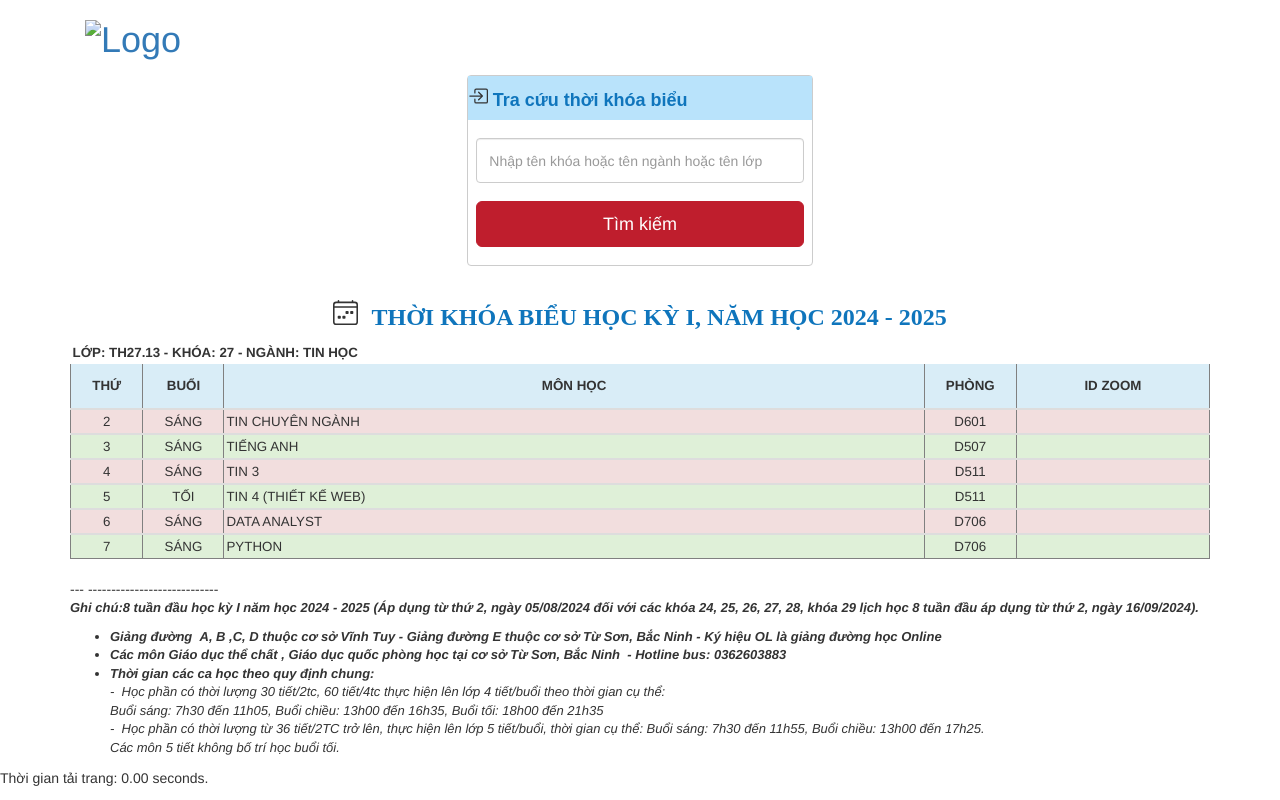
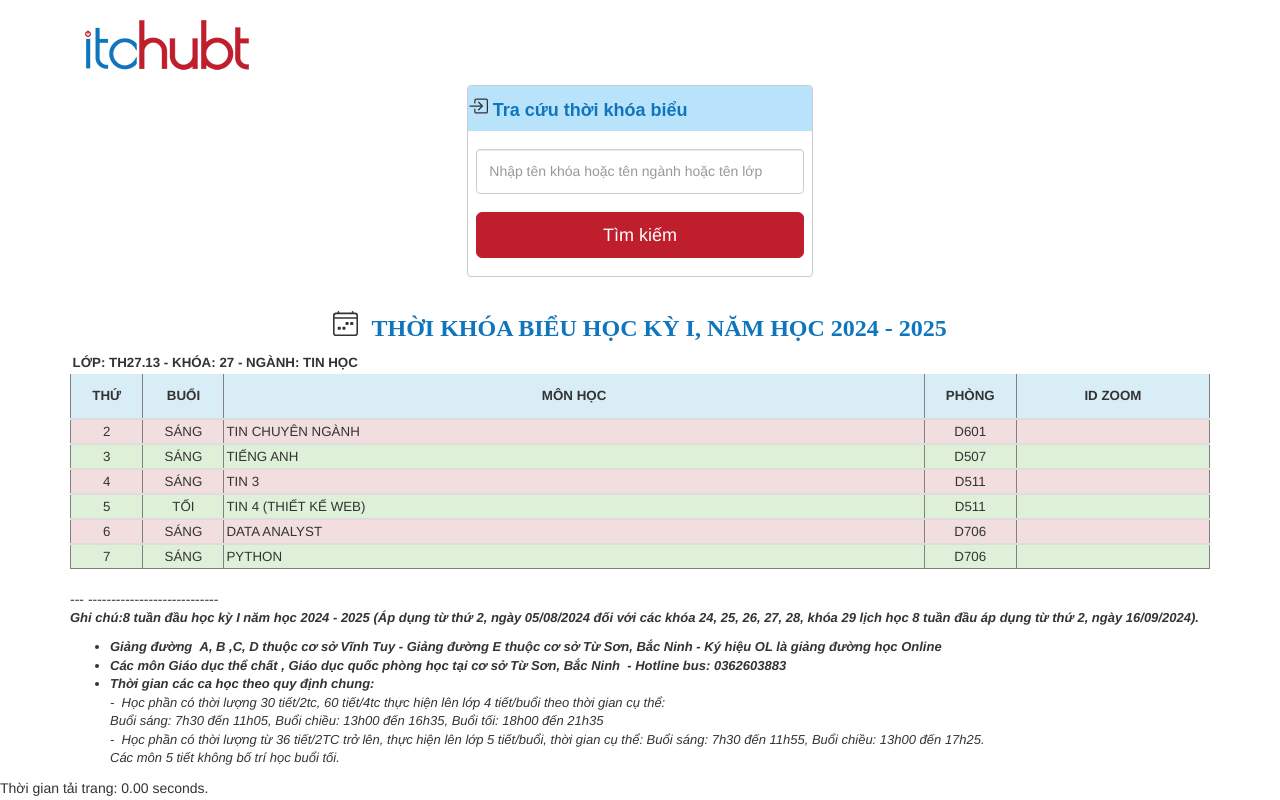
Before and after one commit to Trunghidro/tkb-hubt, a plain HTML site: page index.html in a window 1280 px wide. Drawn offline with nearby package versions, Linux system fonts and the light colour scheme.

Commit message:
updatelogo

```diff
--- a/index.html
+++ b/index.html
@@ -9,7 +9,7 @@
   <script src="https://maxcdn.bootstrapcdn.com/bootstrap/3.4.1/js/bootstrap.min.js"></script>
 <div class="container">
                 <h1 class="logo col-md-4 col-sm-4">
-         <a href="/"><img id="logo" src="./images/logo.png" alt="Logo"></a>
+         <a href="/"><img id="logo" src="assets/images/logo.png" alt="Logo"></a>
      </h1>
 	<h1 class="logo col-md-4 col-sm-4">
          <!--<a href="/"><img id="logo" src="./images/logo2.png" alt="Logo" width="350"></a>-->
```
